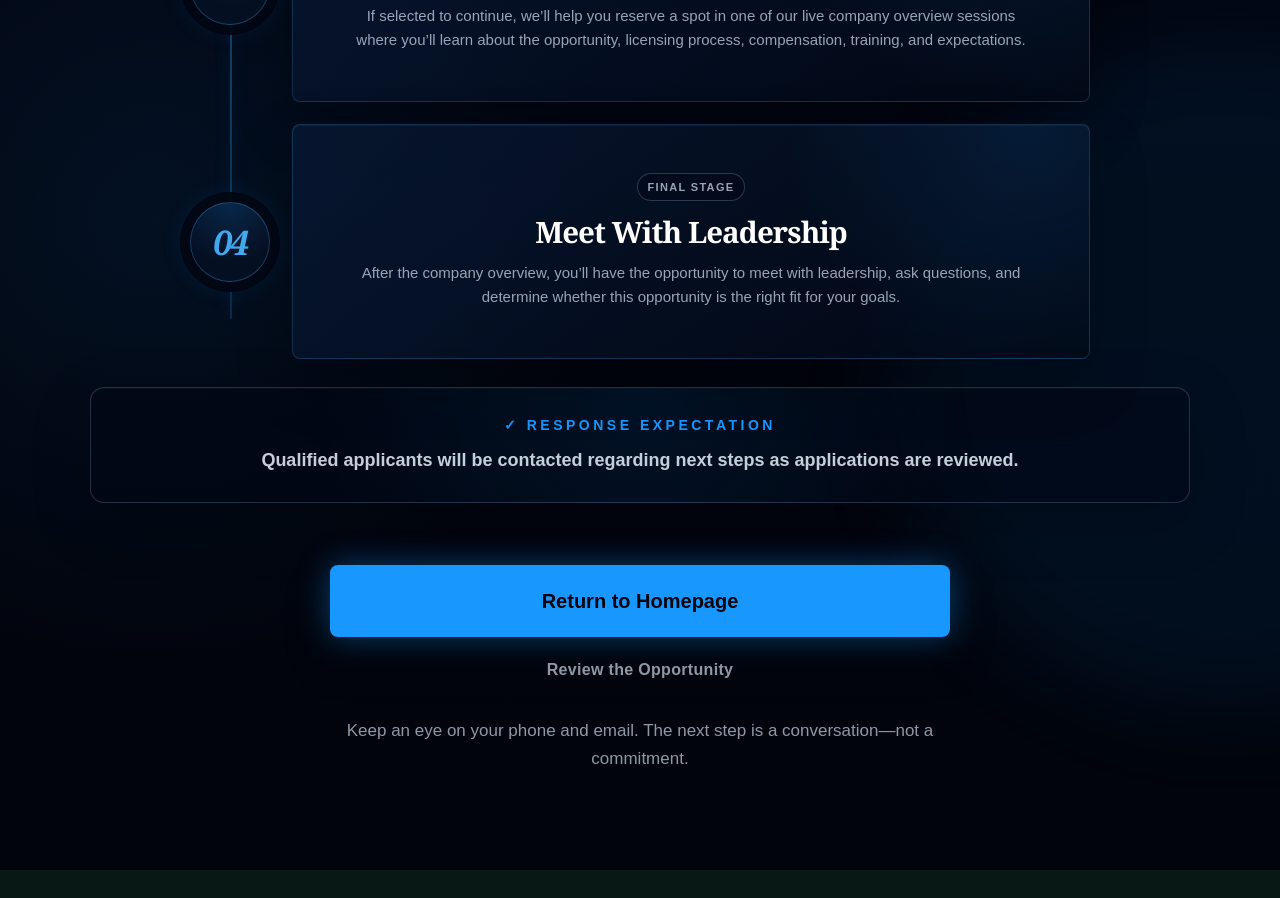
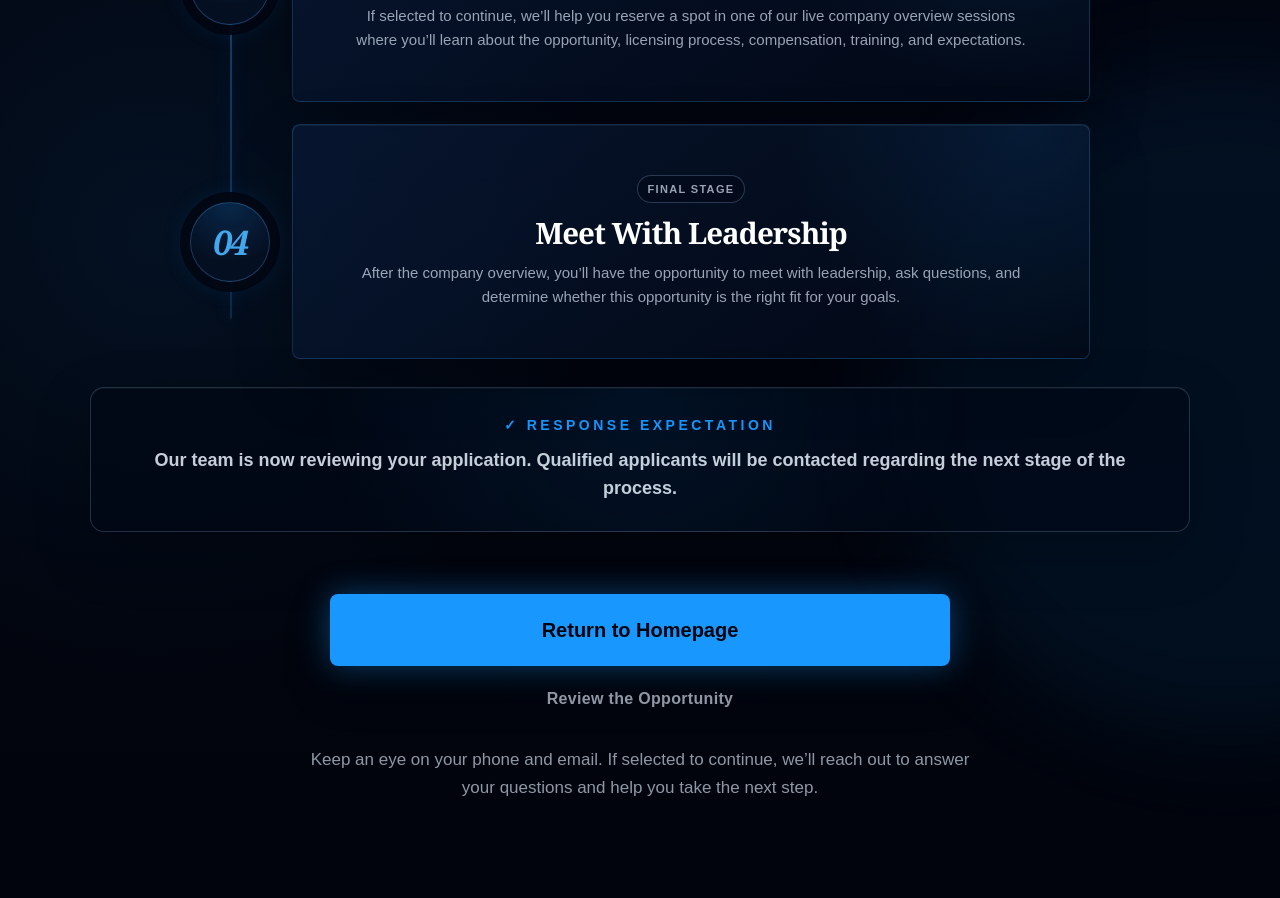
Before and after one commit to haynesjackson83-cyber/giddens-recruiting-funnel, a Next.js app: page /thank-you in a window 1280 px wide. Shown: the part 1460-2358 px from the top of the page. Before the commit the page ends 2330 px from the top, so only its background shows below. Built offline with nearby package versions, Linux system fonts and the light colour scheme.

Commit message:
Final thank you micro polish

```diff
--- a/src/app/thank-you/page.tsx
+++ b/src/app/thank-you/page.tsx
@@ -92,7 +92,7 @@ export default function ThankYouPage() {
 
         <aside className={styles.responseStrip} aria-labelledby="response-expectation-heading">
           <p id="response-expectation-heading"><span aria-hidden="true">✓</span> RESPONSE EXPECTATION</p>
-          <strong>Qualified applicants will be contacted regarding next steps as applications are reviewed.</strong>
+          <strong>Our team is now reviewing your application. Qualified applicants will be contacted regarding the next stage of the process.</strong>
         </aside>
 
         <div className={styles.actions}>
@@ -105,7 +105,7 @@ export default function ThankYouPage() {
         </div>
 
         <p className={styles.closingCopy}>
-          Keep an eye on your phone and email. The next step is a conversation—not a commitment.
+          Keep an eye on your phone and email. If selected to continue, we’ll reach out to answer your questions and help you take the next step.
         </p>
       </section>
     </main>
--- a/src/app/thank-you/thank-you.module.css
+++ b/src/app/thank-you/thank-you.module.css
@@ -224,7 +224,7 @@
   display: grid;
   align-content: center;
   justify-items: center;
-  padding: 24px 30px;
+  padding: 26px 30px 24px;
   border: 1px solid rgba(72, 181, 255, 0.2);
   border-radius: 8px;
   background:
@@ -240,7 +240,7 @@
   display: inline-flex;
   align-items: center;
   min-height: 28px;
-  margin: 0 0 16px;
+  margin: 0 0 15px;
   padding: 7px 10px;
   border: 1px solid rgba(146, 177, 214, 0.28);
   border-radius: 999px;
@@ -284,7 +284,7 @@
 
 .stageContent p {
   max-width: 680px;
-  margin: 12px 0 0;
+  margin: 11px 0 0;
   color: rgba(210, 222, 238, 0.72);
   font-family: Arial, Helvetica, sans-serif;
   font-size: 15px;
```
